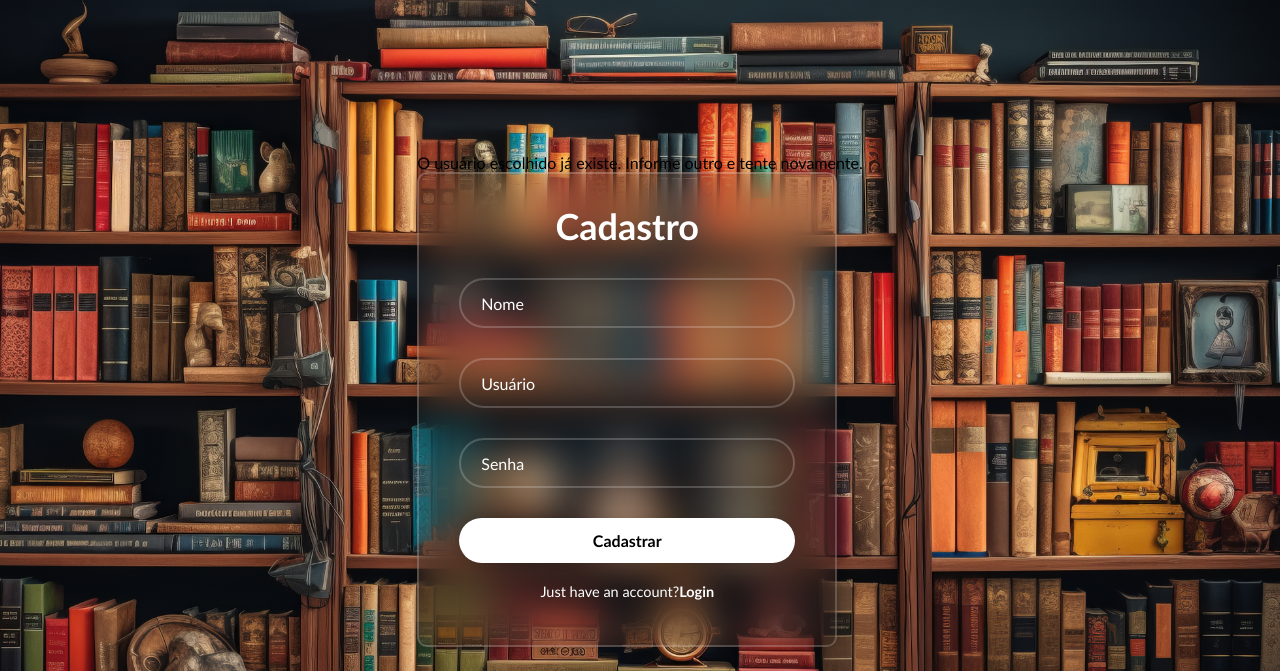
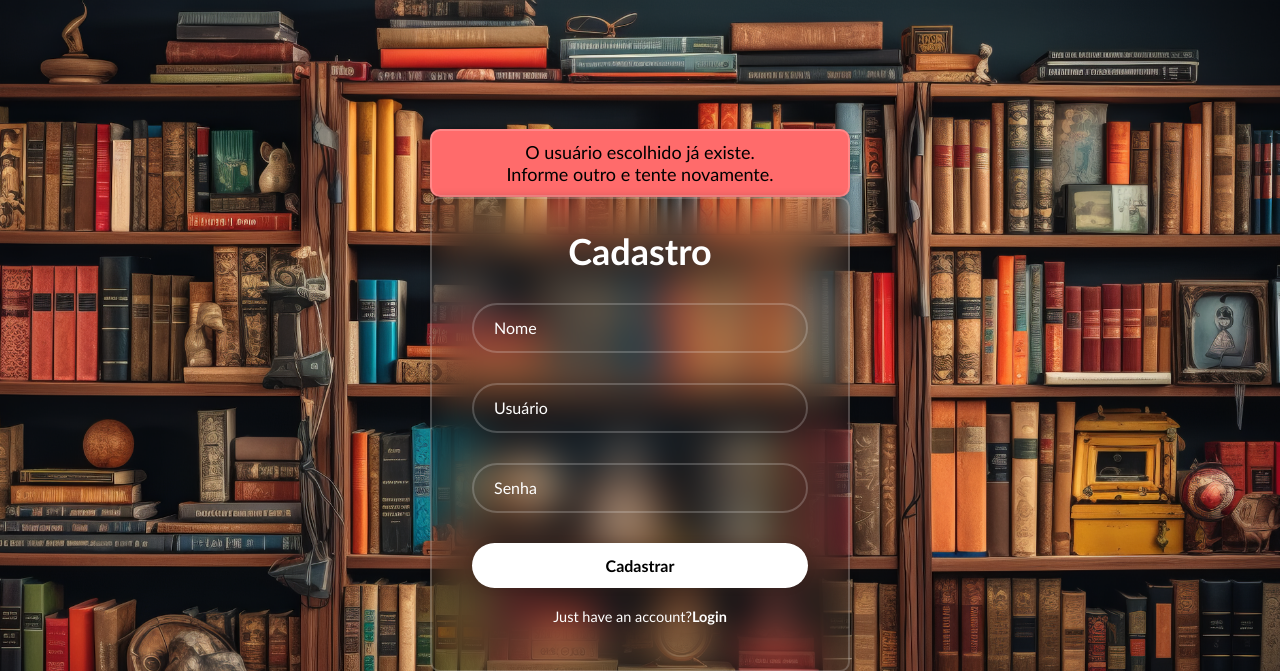
Before and after one commit to rafaelmoura23/PWBE-DEVTarde, a PHP site: page /cadastro.php in a window 1280 px wide. Shown: the top 671 px of the page. Run offline with PHP 8.4, Linux system fonts and the light colour scheme; a user stored in the database is signed in.

Commit message:
cadastro

```diff
--- a/ProjetoBook/cadastro.css
+++ b/ProjetoBook/cadastro.css
@@ -114,3 +114,26 @@ body{
 .register-link p a:hover{
     text-decoration: underline;
 }
+
+#cadastroOk{
+    background-color: greenyellow;
+    border: 2px solid rgba(255, 255, 255, .2);
+    box-shadow: 0 0 10px rgba(0, 0, 0, .2);
+    color: black;
+    border-radius: 10px;
+    padding: 10px 20px;
+    font-size: 18px;
+    text-align: center;
+}
+
+#cadastroNotOk{
+    background-color: rgb(255, 107, 107);
+    border: 2px solid rgba(255, 255, 255, .2);
+    box-shadow: 0 0 10px rgba(0, 0, 0, .2);
+    color: black;
+    border-radius: 10px;
+    padding: 10px 20px;
+    font-size: 18px;
+    text-align: center;
+
+}
--- a/ProjetoBook/cadastro.php
+++ b/ProjetoBook/cadastro.php
@@ -24,9 +24,11 @@ session_start();
                     if(isset($_SESSION['status_cadastro'])):
                     ?>
 
-                    <div class="notification is-success">
+                    <div class="notification is-success" id="cadastroOk">
+
                       <p>Cadastro efetuado!</p>
-                      <p>Faça login informando o seu usuário e senha <a href="login.php">aqui</a></p>
+                      <br>
+                      <p>Faça login <a href="login.php">aqui!</a></p>
                     </div>
 
                     <?php
@@ -37,8 +39,9 @@ session_start();
                     <?php
                     if(isset($_SESSION['usuario_existe'])):
                     ?>
-                    <div class="notification is-info">
-                        <p>O usuário escolhido já existe. Informe outro e tente novamente.</p>
+                    <div class="notification is-info" id="cadastroNotOk">
+                        <p>O usuário escolhido já existe.</p>
+                        <p>Informe outro e tente novamente.</p>
                     </div>
                     <?php
                     endif;
```
